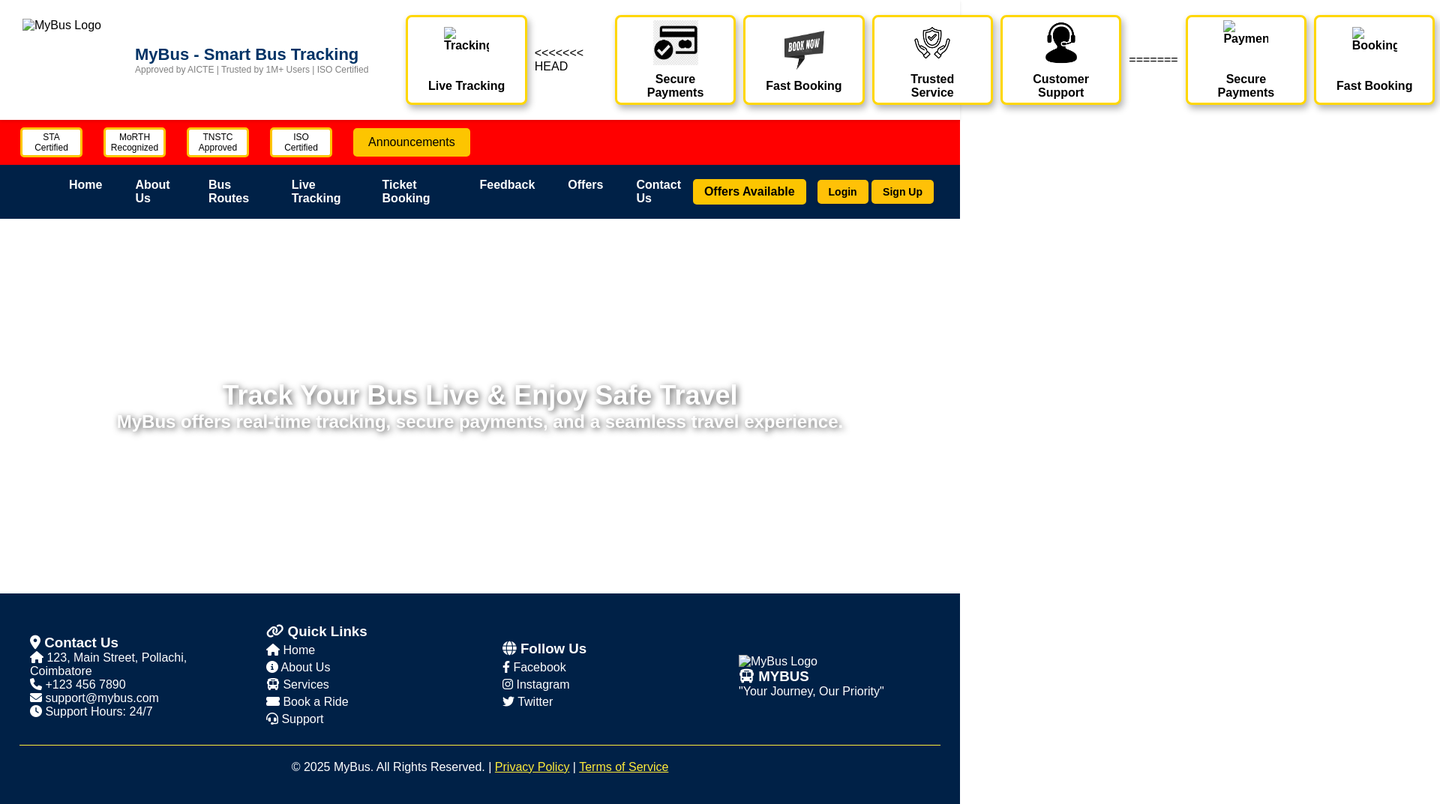
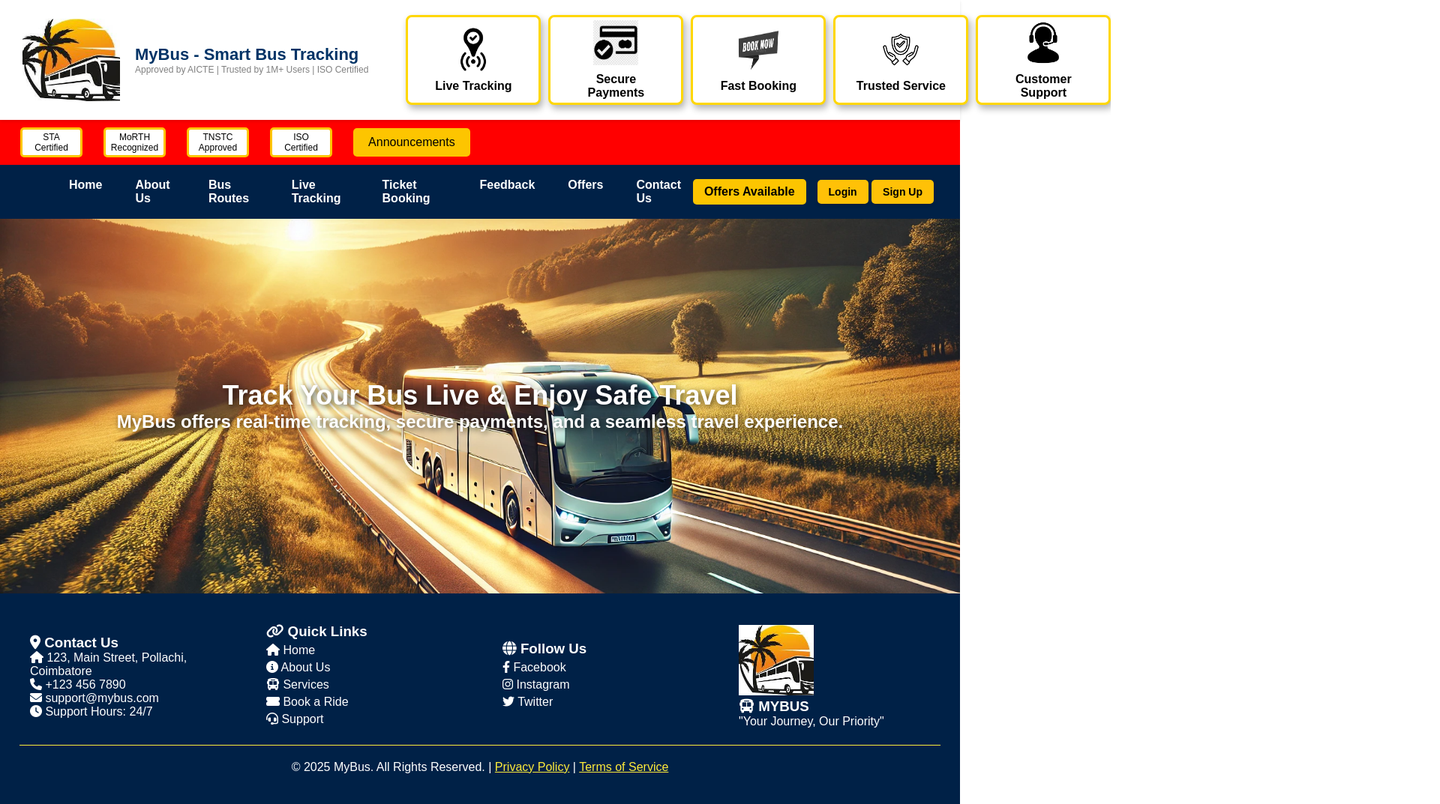
Before and after one commit to Roshini1305/MYBUS_PROJECT, a website: page index.html in a window 1280 px wide. Shown: the top 1073 px of the page at 75% size, 1920 px wide, since content can reach past the window. Drawn offline with Linux system fonts and the light colour scheme.

Commit message:
first commit

```diff
--- a/index.html
+++ b/index.html
@@ -6,8 +6,6 @@
     <meta name="viewport" content="width=device-width, initial-scale=1.0">
     <title>MyBus - Home</title>
     <link rel="stylesheet" href="https://cdnjs.cloudflare.com/ajax/libs/font-awesome/6.4.2/css/all.min.css">
-    <base href="/MY_BUS_PROJECT/">
-
 
     <style>
         * {
@@ -538,7 +536,7 @@
     position: relative;
     width: 100%;
     height: 500px; /* Adjust height as needed */
-    background: url('./images/your-image.jpg') center/cover no-repeat;/* Adjust opacity to fade the image */
+    background: url('/images/your-image.jpg') center/cover no-repeat;/* Adjust opacity to fade the image */
     display: flex;
     align-items: center;
     justify-content: center;
@@ -603,7 +601,7 @@
     <!-- Header Section -->
     <div class="header">
         <div class="logo">
-            <img src="./images/bus logo.png" alt="MyBus Logo">
+            <img src="/images/bus logo.png" alt="MyBus Logo">
             <div class="header-text">
                 <h1>MyBus - Smart Bus Tracking</h1>
                 <p class="sub-text">Approved by AICTE | Trusted by 1M+ Users | ISO Certified</p>
@@ -612,19 +610,12 @@
 
         <!-- Approval Boxes -->
         <div class="approvals">
-            <div class="box"><img src="./images/live tracking.jpg" alt="Tracking">Live Tracking</div>
-<<<<<<< HEAD
+            <div class="box"><img src="/images/live tracking.jpg" alt="Tracking">Live Tracking</div>
             <div class="box"><img src="/images/payment .jpg" alt="Payments">Secure Payments</div>
             <div class="box"><img src="/images/book.jpg" alt="Booking">Fast Booking</div>
             <div class="box"><img src="/images/bus.jpg" alt="Trust">Trusted Service</div>
-            <div class="box"><img src="/images/customer.jpg" alt="Support">Customer Support</div>
-=======
-            <div class="box"><img src="./images/payment .jpg" alt="Payments">Secure Payments</div>
-            <div class="box"><img src="./images/book.jpg" alt="Booking">Fast Booking</div>
-            <div class="box"><img src="./images/bus.jpg" alt="Trust">Trusted Service</div>
-            <div class="box"><img src="./images/customer.jpg" alt="Support">Customer Support</div>
->>>>>>> 8032e7e (next Commit)
-        </div>
+		<div class="box"><img src="/images/customer.jpg" alt="Support">Customer Support</div>
+    </div>
     </div>
     <!-- Running Animation Section -->
     <div class="running-section">
@@ -740,7 +731,7 @@
 
             <!-- MyBus Logo -->
             <div class="footer-section footer-logo">
-                <img src="./images/bus logo.png" alt="MyBus Logo" width="100">
+                <img src="/images/bus logo.png" alt="MyBus Logo" width="100">
                 <h3><i class="fas fa-bus"></i> MYBUS</h3>
                 <p>"Your Journey, Our Priority"</p>
             </div>
```
